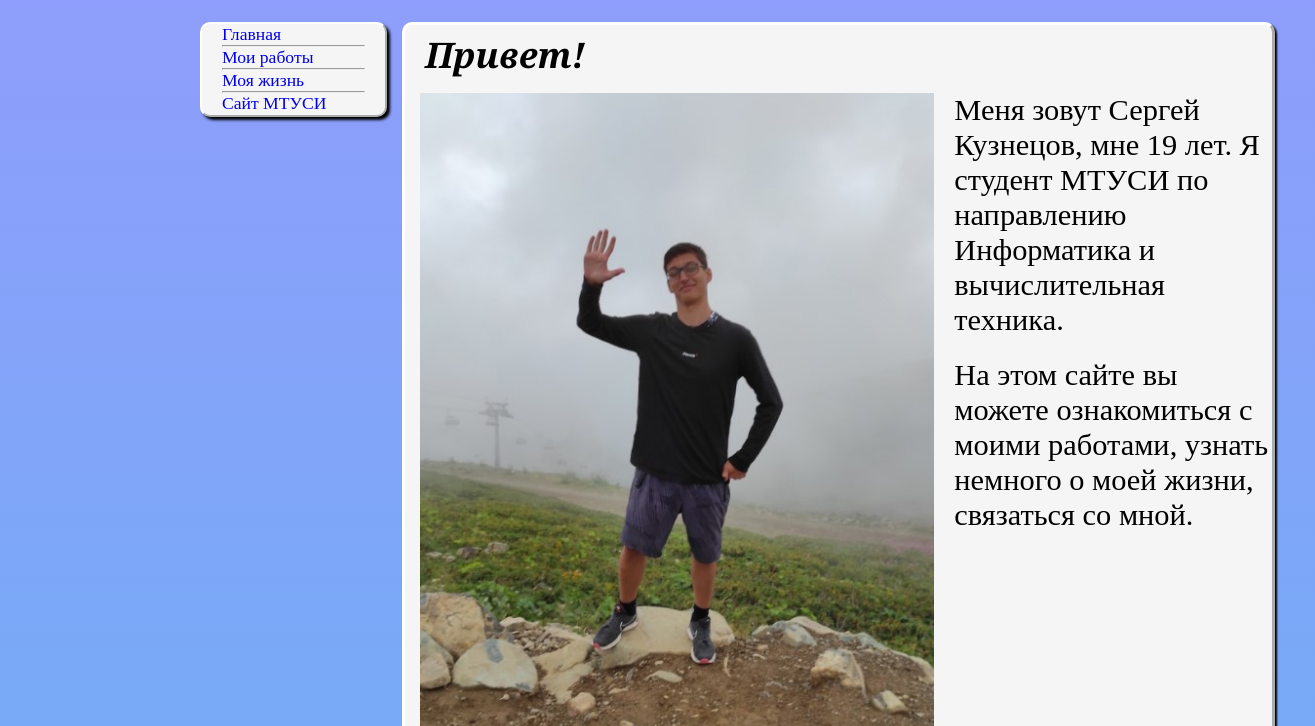
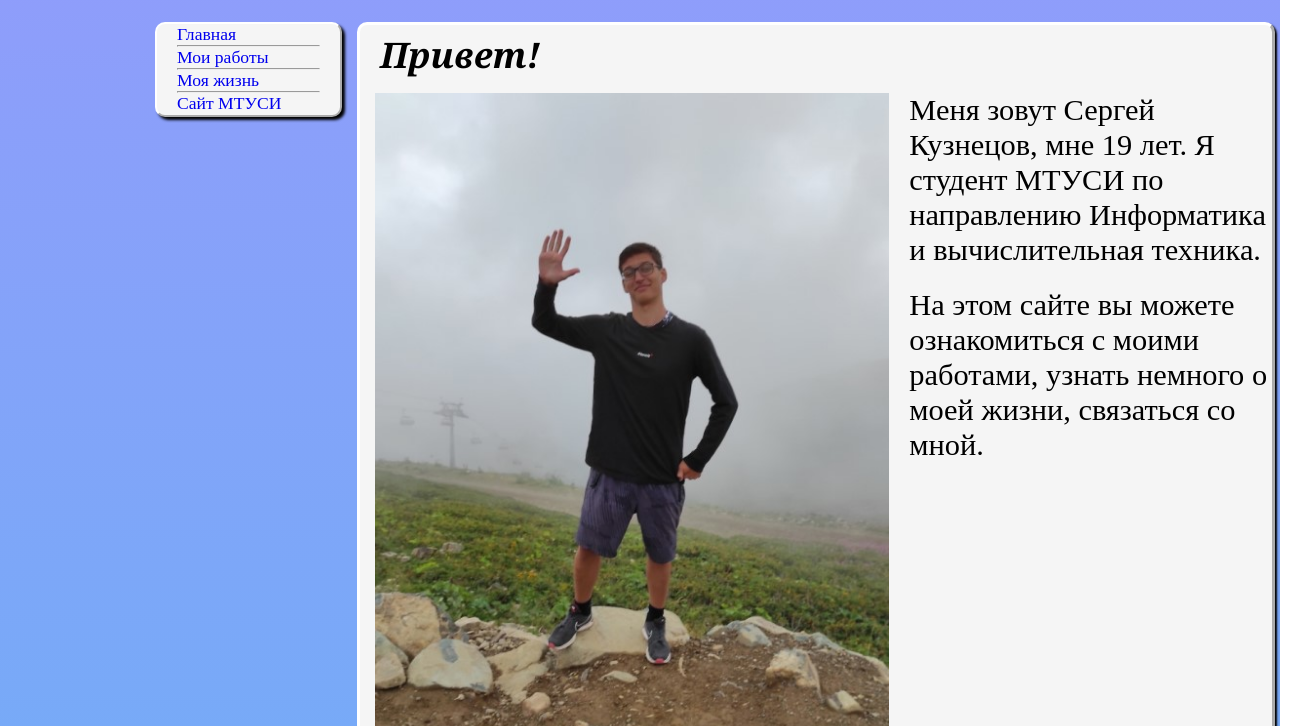
Before and after one commit to sergeyk321/website-portfolio, a plain HTML site: page index.html in a window 1280 px wide. Shown: the part 311-1037 px from the top of the page, 1315 px wide, since content can reach past the window. Drawn offline with Linux system fonts and the light colour scheme.

Commit message:
cont pl45

```diff
--- a/css/style.css
+++ b/css/style.css
@@ -73,7 +73,7 @@ body{
 }
 
 .container{
-    padding-left: 60px;
+    padding-left: 45px;
     display: flex;
     flex-direction: row;
     margin: 5px;
```
